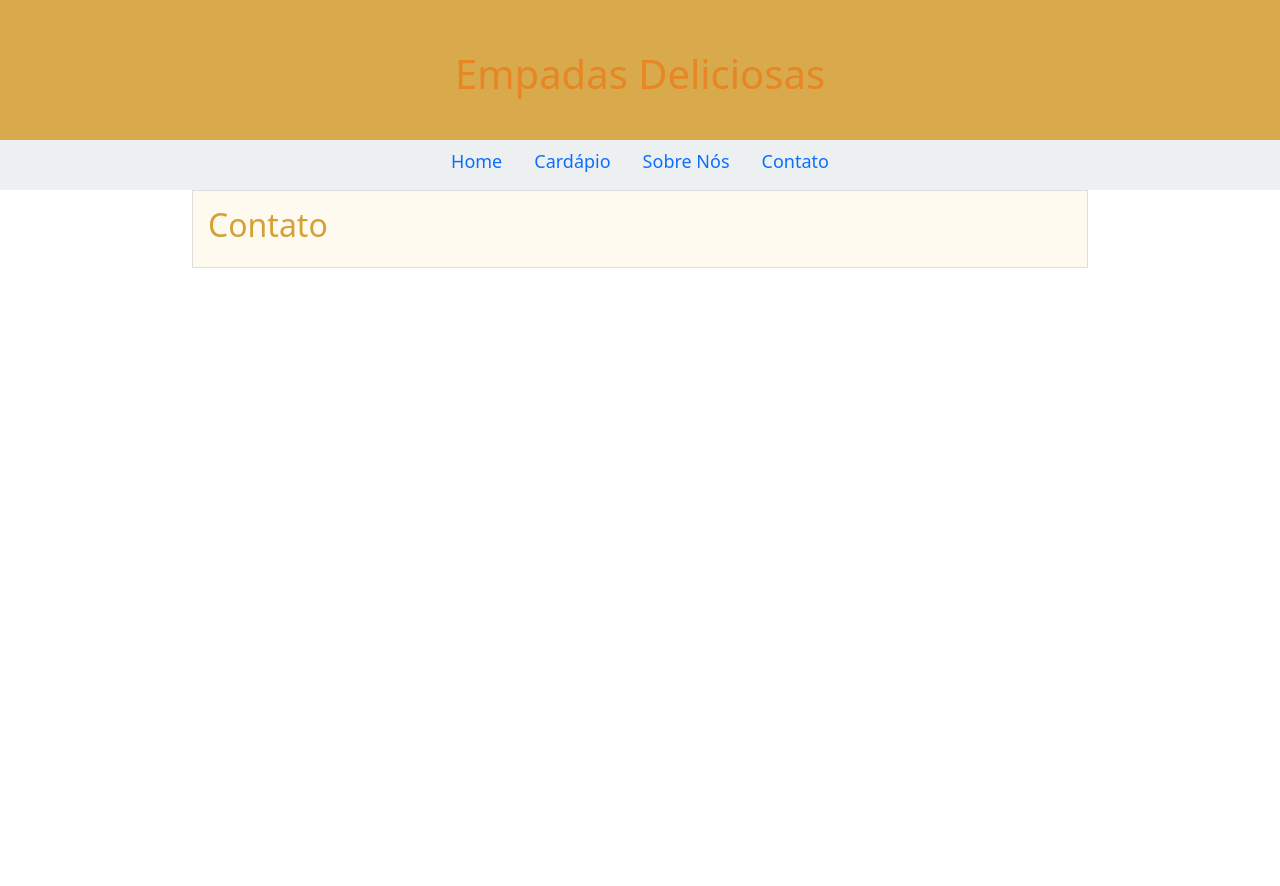
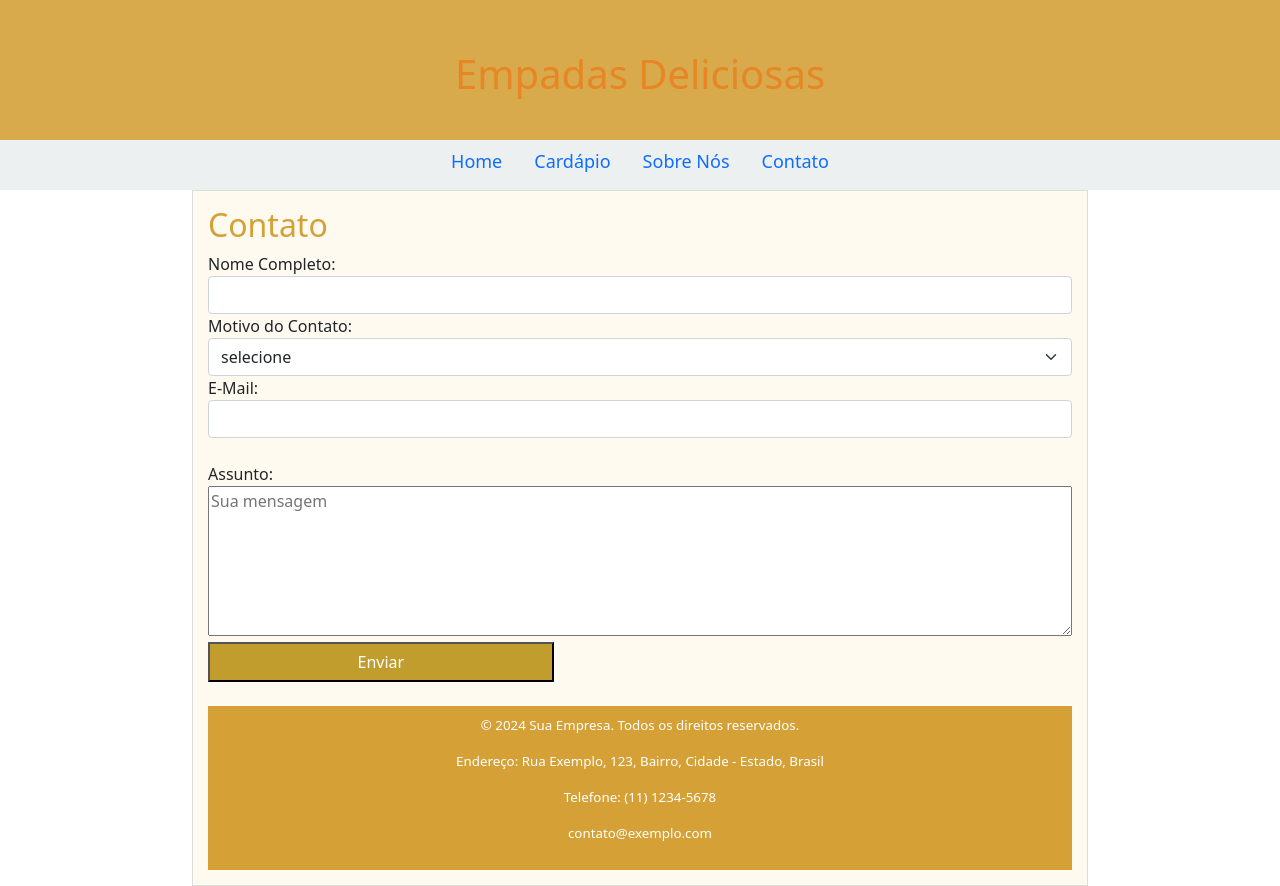
Before and after one commit to fabcuri/projetoEmpadasDeliciosas, a plain HTML site: page contato.html in a window 1280 px wide. Before the commit the page ends 800 px from the top, so only its background shows below. Drawn offline with nearby package versions, Linux system fonts and the light colour scheme.

Commit message:
Criando pagina sobre e pagina contato

```diff
--- a/contato.html
+++ b/contato.html
@@ -1,12 +1,15 @@
 <!DOCTYPE html>
 <html lang="en">
+
 <head>
     <meta charset="UTF-8">
     <meta name="viewport" content="width=device-width, initial-scale=1.0">
     <title>Empadas Deliciosas</title>
-    <link href="https://cdn.jsdelivr.net/npm/bootstrap@5.0.2/dist/css/bootstrap.min.css" rel="stylesheet" integrity="sha384-EVSTQN3/azprG1Anm3QDgpJLIm9Nao0Yz1ztcQTwFspd3yD65VohhpuuCOmLASjC" crossorigin="anonymous">
-<link rel="stylesheet" href="css/contato.css">
+    <link href="https://cdn.jsdelivr.net/npm/bootstrap@5.0.2/dist/css/bootstrap.min.css" rel="stylesheet"
+        integrity="sha384-EVSTQN3/azprG1Anm3QDgpJLIm9Nao0Yz1ztcQTwFspd3yD65VohhpuuCOmLASjC" crossorigin="anonymous">
+    <link rel="stylesheet" href="css/contato.css">
 </head>
+
 <body>
     <div id="inicio">
         <h1 id="titulo">Empadas Deliciosas</h1>
@@ -29,6 +32,45 @@
     </div>
     <div id="card">
         <h2 id="subtitulo">Contato</h2>
-        </div>
+        <form action="">
+            <div>
+                <label for="nome">Nome Completo:</label>
+                <div>
+                    <input type="text" class="form-control" id="nome">
+                </div>
+            </div>
+            <div>
+                <label for="select">Motivo do Contato:</label>
+                <select class="form-select" aria-label="Default select example" id="select">
+                    <option selected>selecione</option>
+                    <option value="1">Dúvidas</option>
+                    <option value="2">Sugestão</option>
+                    <option value="3">Reclamação</option>
+                </select>
+
+            </div>
+            <div>
+                <label for="email">E-Mail:</label>
+                <input type="email" class="form-control" id="email">
+            </div>
+            <br>
+            <div>
+                <label for="texto">Assunto:</label>
+                <br>
+                <textarea name="" id="texto" rows="6" placeholder="Sua mensagem"></textarea>
+            </div>
+            <input type="submit" name="" id="botao" value="Enviar">
+        </form>
+        <br>
+        <footer>
+            <p>&copy; 2024 Sua Empresa. Todos os direitos reservados.</p>
+            <p>Endereço: Rua Exemplo, 123, Bairro, Cidade - Estado, Brasil</p>
+            <p>Telefone: (11) 1234-5678</p>
+            <p><a href="mailto:contato@exemplo.com">contato@exemplo.com</a></p>
+        </footer>
+
+    </div>
+
 </body>
+
 </html>
--- a/css/contato.css
+++ b/css/contato.css
@@ -1,39 +1,73 @@
-#inicio{
+#inicio {
     background-color: rgb(216, 170, 76);
     text-align: center;
     font-size: larger;
     color: rgb(230, 134, 37);
     height: 140px;
-    align-items:last baseline;
+    align-items: last baseline;
 }
 
-#titulo{
-  padding: 50px;
+#titulo {
+    padding: 50px;
 }
 
-#menu{
+#menu {
     background-color: rgb(237, 240, 241);
     height: 50px;
 }
 
-#linha{
+#linha {
     color: rgb(192, 157, 44);
     font-size: large;
-    align-items:last baseline;
+    align-items: last baseline;
 }
-#subtitulo{
+
+#subtitulo {
     color: rgb(213, 161, 55);
     text-align: left;
 }
-#empada{
+
+#empada {
     text-align: center;
 }
-#card{
+
+#card {
     width: 70%;
     margin: 0 auto;
-  padding: 15px;
-    background-color:floralwhite;
+    padding: 15px;
+    background-color: floralwhite;
     border: 1px solid #ddd;
-   box-shadow: 0 4px 8px (0,0,0,1);
+    box-shadow: 0 4px 8px (0, 0, 0, 1);
 
 }
+
+#texto {
+    width: 100%;
+}
+
+footer {
+    background-color: rgb(213, 161, 55);
+    color: #fff;
+    padding: 10px;
+    font-size: smaller;
+    text-align: center;
+    bottom: 0;
+    width: 100%;
+}
+
+footer a {
+    color: #fff;
+    text-decoration: none;
+}
+
+footer a:hover {
+    text-decoration: underline;
+}
+
+#botao {
+    background-color: rgb(192, 157, 44);
+    text-align: center;
+    width: 40%;
+    height: 40px;
+    color: #fff;
+}
```
Also changed, not shown: cardapio.html (+28 -0 lines), css/cardapio.css (+22 -17 lines), css/index.css (+16 -13 lines), css/sobre.css (+20 -13 lines), sobreNos.html (+47 -2 lines), img/divertidamente-2-ansiedade-filme.webp (added), img/empadaCarne.jpg (added), img/maps.jpg (added), img/nojinho.webp (added).
